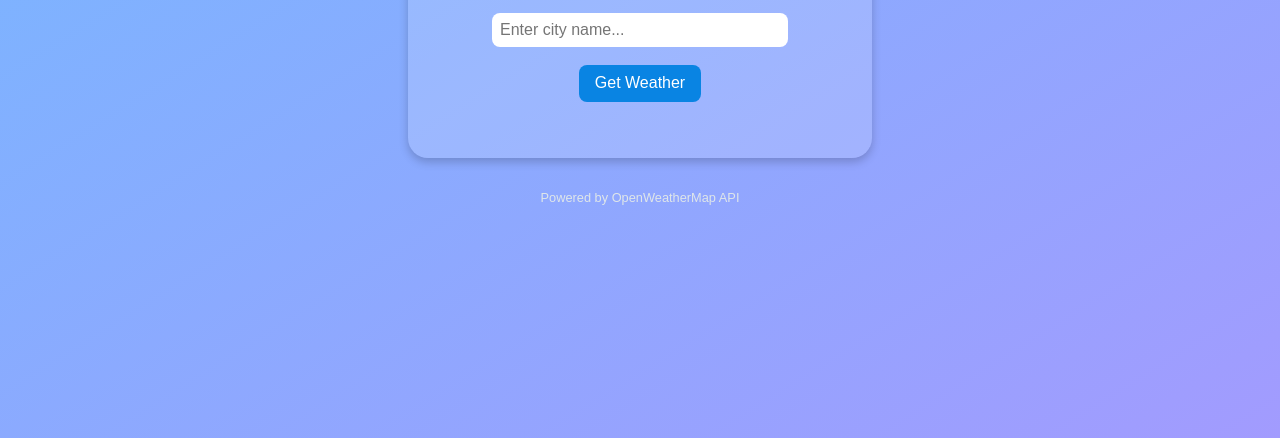
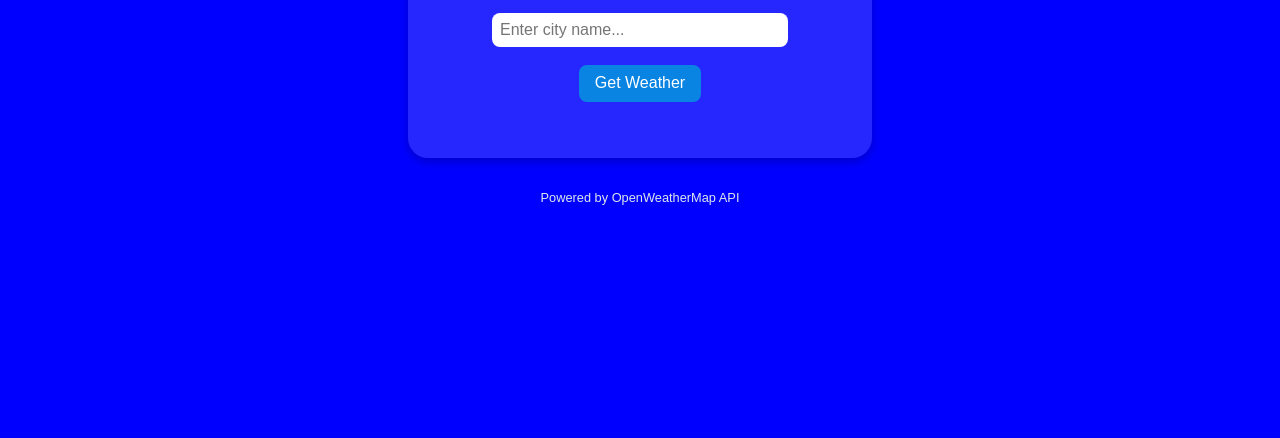
Before and after one commit to MrKopitiam/Tutorial-6-System-Paridigms, a plain HTML site: page index.html in a window 1280 px wide. Shown: the part 362-800 px from the top of the page. Drawn offline with Linux system fonts and the light colour scheme.

Commit message:
Update index.html

```diff
--- a/index.html
+++ b/index.html
@@ -7,7 +7,7 @@
   <style>
     body {
       font-family: 'Poppins', sans-serif;
-      background: linear-gradient(to bottom right, #74b9ff, #a29bfe);
+      background: blue;
       min-height: 100vh;
       margin: 0;
       display: flex;
```
